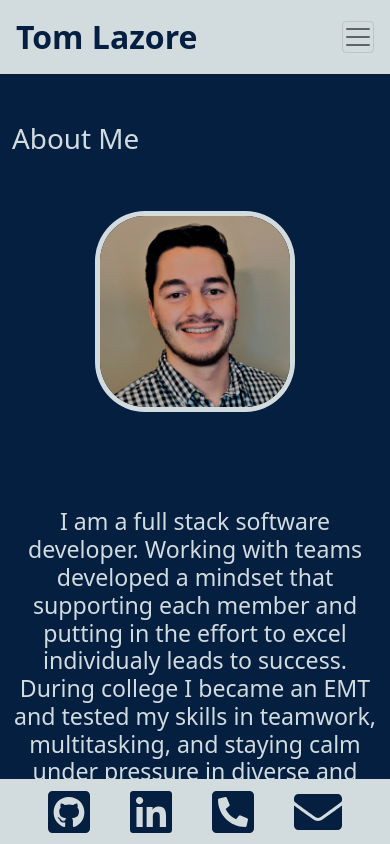
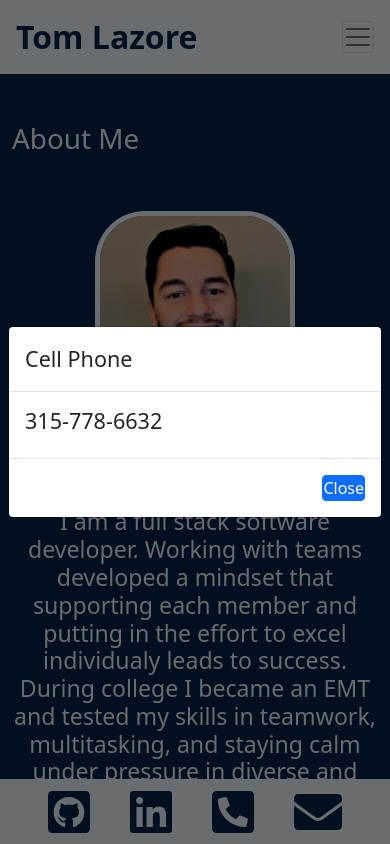
Before and after one commit to tlaze/React-Portfolio, a React (Create React App) app: page / in a window 390 px wide. Both pictures are taken after a click on the button 233 px from the left and 811 px from the top of the page. Shown: the top 844 px of the page. Built offline with nearby package versions, Linux system fonts and the light colour scheme; the HTML template or start-up script is replaced by a standard one.

Commit message:
update to project name, added modals to phone and email. Lost info from after renaming but got it restored

```diff
--- a/src/components/Footer.js
+++ b/src/components/Footer.js
@@ -1,18 +1,61 @@
-import React from 'react';
+import React, {useState} from 'react';
 import { FontAwesomeIcon } from '@fortawesome/react-fontawesome'
 import { faGithubSquare, faLinkedin } from '@fortawesome/free-brands-svg-icons'
 import { faPhoneSquareAlt, faEnvelope } from '@fortawesome/free-solid-svg-icons'
 import '../styles/footer.css';
+import { Modal, Button } from 'react-bootstrap';
+
+
+function PhoneModal(props) {
+    return (
+      <Modal {...props} size="sm" aria-labelledby="phone-modal" centered>
+        <Modal.Header>
+          <Modal.Title id="phone-modal">
+            Cell Phone
+          </Modal.Title>
+        </Modal.Header>
+        <Modal.Body>
+          <h4>315-778-6632</h4>
+        </Modal.Body>
+        <Modal.Footer>
+          <Button onClick={props.onHide} className="bg-primary">Close</Button>
+        </Modal.Footer>
+      </Modal>
+    );
+}
+
+
+function EmailModal(props) {
+    return (
+      <Modal {...props} size="sm" aria-labelledby="email-modal" centered>
+        <Modal.Header>
+          <Modal.Title id="email-modal">
+            Email
+          </Modal.Title>
+        </Modal.Header>
+        <Modal.Body>
+          <h4>tomlazore@gmail.com</h4>
+        </Modal.Body>
+        <Modal.Footer>
+          <Button onClick={props.onHide} className="bg-primary">Close</Button>
+        </Modal.Footer>
+      </Modal>
+    );
+}
+
 
 function Footer() {
+    const [phoneModalShow, setPhoneModalShow] = useState(false);
+    const [emailModalShow, setEmailModalShow] = useState(false);
+    return(
 
-    return(
         <footer className="footerStyle">
             <a href='https://github.com/tlaze' target='blank' className="footerIcons"><FontAwesomeIcon icon={faGithubSquare} size="3x" /></a>
             <a href='https://www.linkedin.com/in/tlaze' target='blank' className="footerIcons"><FontAwesomeIcon icon={faLinkedin} size="3x" /></a>
-            <button data-toggle="modal" className="footerIcons" ><FontAwesomeIcon icon={faPhoneSquareAlt} size="3x" /></button>
-            <button className="footerIcons"><FontAwesomeIcon icon={faEnvelope} size="3x" /></button>
-
+            <Button className="footerIcons" onClick={() => setPhoneModalShow(true)}><FontAwesomeIcon icon={faPhoneSquareAlt} size="3x"/></Button>
+            <Button className="footerIcons" onClick={() => setEmailModalShow(true)}><FontAwesomeIcon icon={faEnvelope} size="3x"/></Button>
+            <PhoneModal show={phoneModalShow} onHide={() => setPhoneModalShow(false)} />
+            <EmailModal show={emailModalShow} onHide={() => setEmailModalShow(false)} />
         </footer>
     )
 }
--- a/src/components/Projects.js
+++ b/src/components/Projects.js
@@ -11,26 +11,26 @@ function Projects() {
                 </div>
 
                 <div className="row">
-                    <a href="https://cryptic-thicket-49114.herokuapp.com/" rel="noreferrer" className="project col-md-4 offset-md-1 my-3" id="project1">
+                    <a href="https://cryptic-thicket-49114.herokuapp.com/" rel="noreferrer" className="project col-md-4 offset-md-2 my-3" id="project1">
                         <h4 className="projectTitle text-center" id="project1Title">Tech Blog</h4>
                     </a>
-                    <a href="https://never-alone-platform.herokuapp.com/" rel="noreferrer" className="project col-md-4 offset-md-2 my-3" id="project2">
+                    <a href="https://never-alone-platform.herokuapp.com/" rel="noreferrer" className="project col-md-4 offset-md-1 my-3" id="project2">
                         <h4 className="projectTitle text-center" id="project1Title">Never Alone</h4>
                     </a>
                 </div>
                 <div className="row my-3">
-                    <a href="https://tlaze.github.io/password-generator/" className="project col-md-4 offset-md-1 my-3" id="project3" rel="noreferrer">
+                    <a href="https://tlaze.github.io/password-generator/" className="project col-md-4 offset-md-2 my-3" id="project3" rel="noreferrer">
                         <h4 className="projectTitle text-center">Password Generator</h4>
                     </a>
-                    <a href="https://tlaze.github.io/weather-dashboard/" className="project col-md-4 offset-md-2 my-3" id="project4" rel="noreferrer">
+                    <a href="https://tlaze.github.io/weather-dashboard/" className="project col-md-4 offset-md-1 my-3" id="project4" rel="noreferrer">
                         <h4 className="projectTitle text-center">Weather Dashboard</h4>
                     </a>
                 </div>
                 <div className="row my-3">
-                    <a href="https://caitlinw29.github.io/pokeBattle/" className="project col-md-4 offset-md-1 my-3" rel="noreferrer" id="project5">
+                    <a href="https://caitlinw29.github.io/pokeBattle/" className="project col-md-4 offset-md-2 my-3" rel="noreferrer" id="project5">
                         <h4 className="projectTitle text-center">Poke Battle</h4>
                     </a>
-                    <a href="https://young-reef-24740.herokuapp.com/?id=618dc96fb6b8940016e40ab4" className="project col-md-4 offset-md-2 my-3" rel="noreferrer" id="project6">
+                    <a href="https://young-reef-24740.herokuapp.com/?id=618dc96fb6b8940016e40ab4" className="project col-md-4 offset-md-1 my-3" rel="noreferrer" id="project6">
                         <h4 className="projectTitle text-center">Workout Tracker</h4>
                     </a>
                 </div>
```
